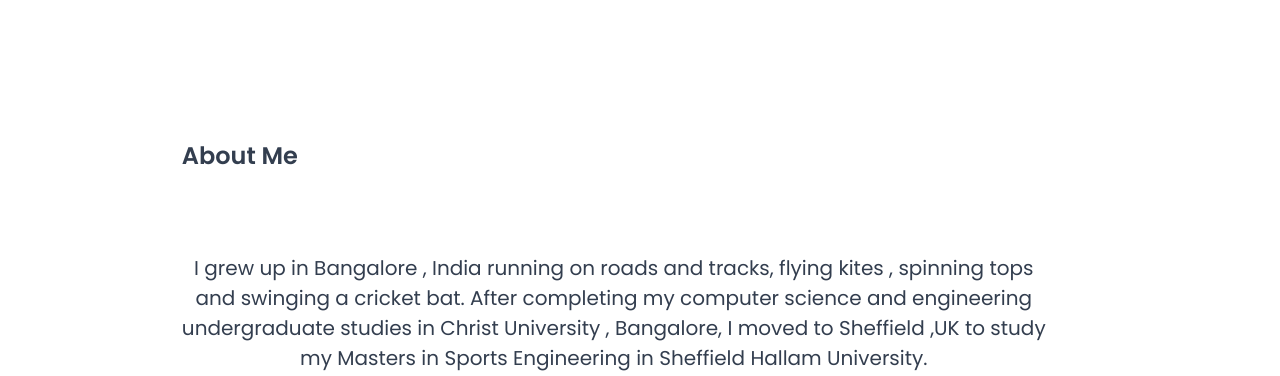
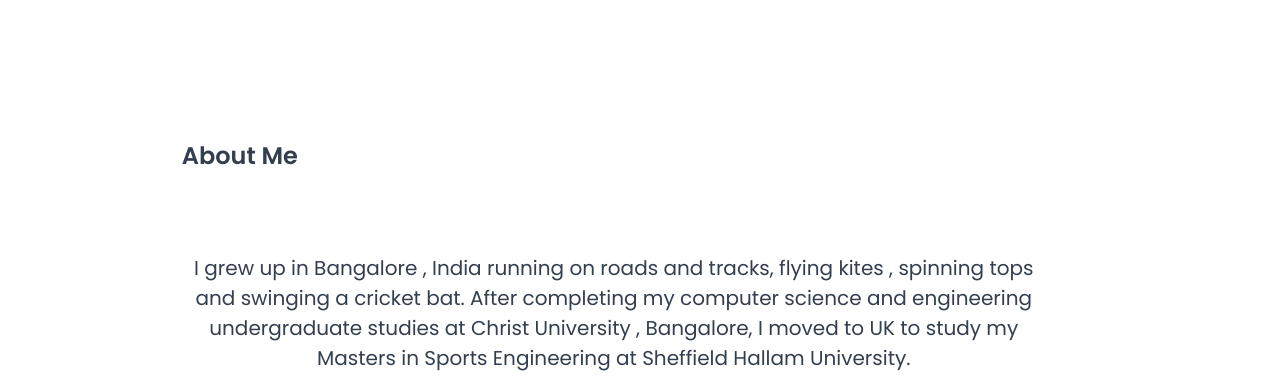
Before and after one commit to ashjostan7/test-portfolio, a plain HTML site: page index.html in a window 1280 px wide. Shown: the part 576-952 px from the top of the page. Drawn offline with Linux system fonts and the light colour scheme.

Commit message:
redesign

```diff
--- a/index.html
+++ b/index.html
@@ -41,8 +41,8 @@
     <div class="content2">
         <h2> About Me</h2>
         <p> I grew up in Bangalore , India running on roads and tracks, flying kites , spinning tops and swinging a cricket bat.
-            After completing my computer science and engineering undergraduate studies in Christ University , Bangalore,  I moved to Sheffield ,UK
-             to study my Masters in Sports Engineering in Sheffield Hallam University. </p>
+            After completing my computer science and engineering undergraduate studies at Christ University , Bangalore,  I moved to UK
+             to study my Masters in Sports Engineering at Sheffield Hallam University. </p>
         <p> My academic interests include computer vision , data analysis , biomechanics and modelling interactions between equipment and humans.</p>
 
     </div>
```
